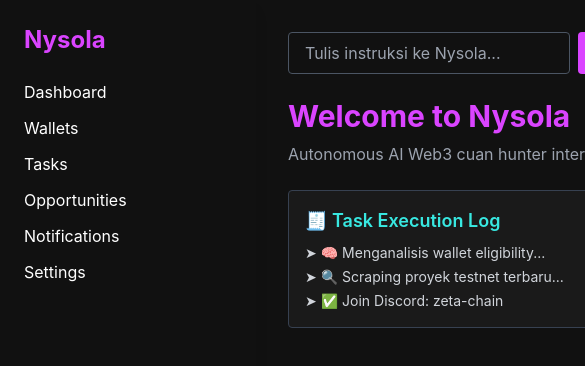
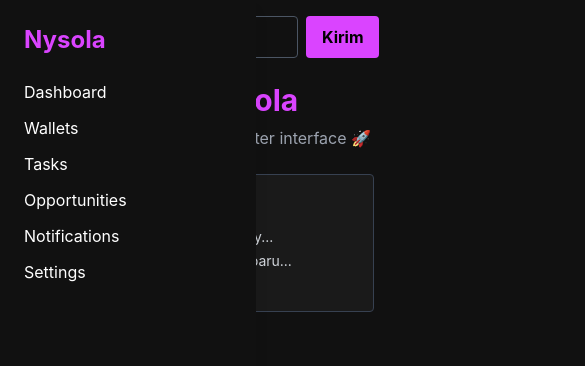
Before and after one commit to deoandika76/nysola, a Next.js app: page / in a window 390 px wide. Shown: the top 366 px of the page, 585 px wide, since content can reach past the window. Built offline with nearby package versions, Linux system fonts and the light colour scheme.

Commit message:
Update Layout.tsx

```diff
--- a/components/Layout.tsx
+++ b/components/Layout.tsx
@@ -2,9 +2,11 @@ import Sidebar from './Sidebar';
 
 export default function Layout({ children }: { children: React.ReactNode }) {
   return (
-    <div className="flex">
+    <div className="flex flex-col md:flex-row">
       <Sidebar />
-      <main className="ml-64 flex-1 p-8 bg-carbon text-white min-h-screen">{children}</main>
+      <main className="md:ml-64 w-full p-4 sm:p-6 md:p-8 bg-carbon text-white min-h-screen">
+        {children}
+      </main>
     </div>
   );
 }
```
